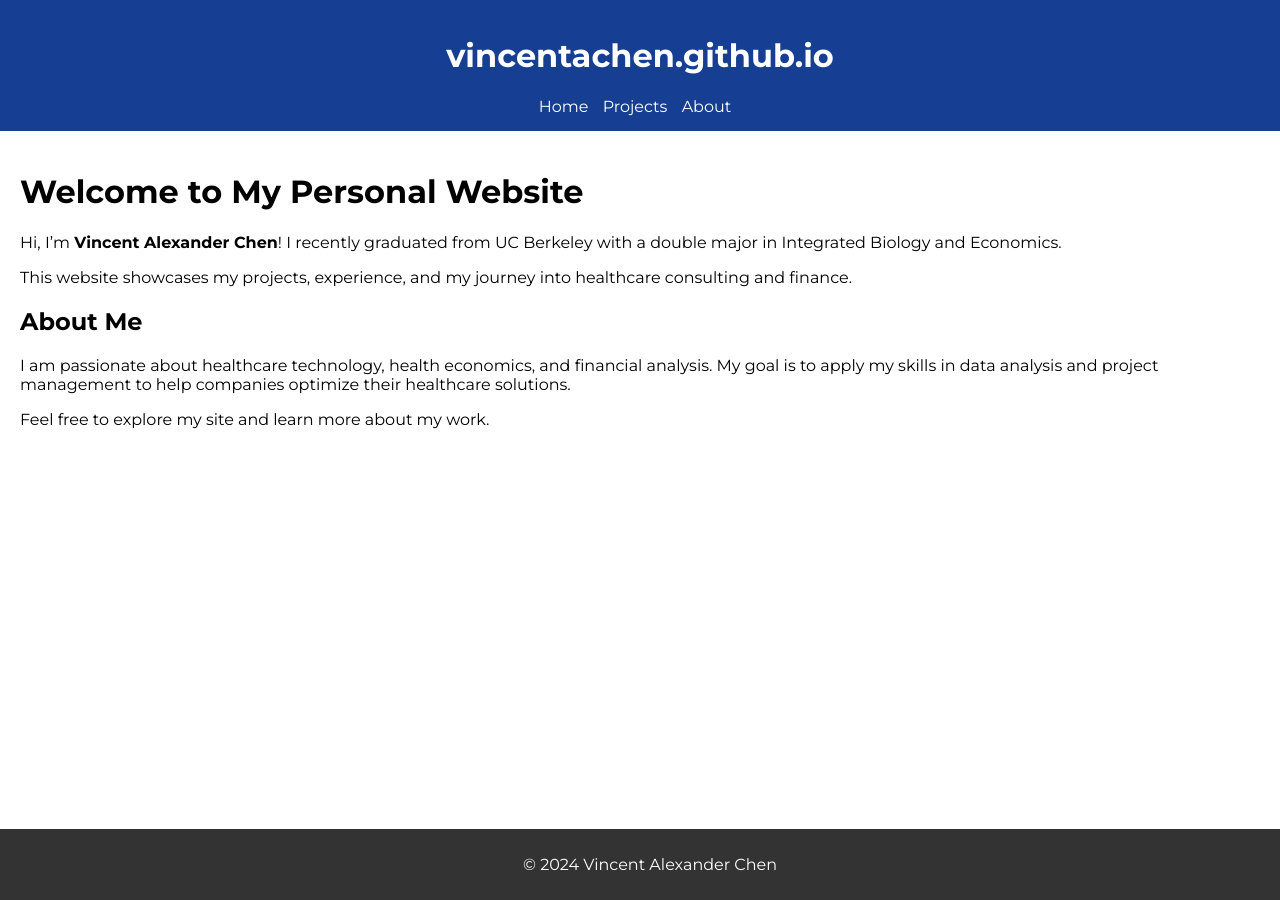
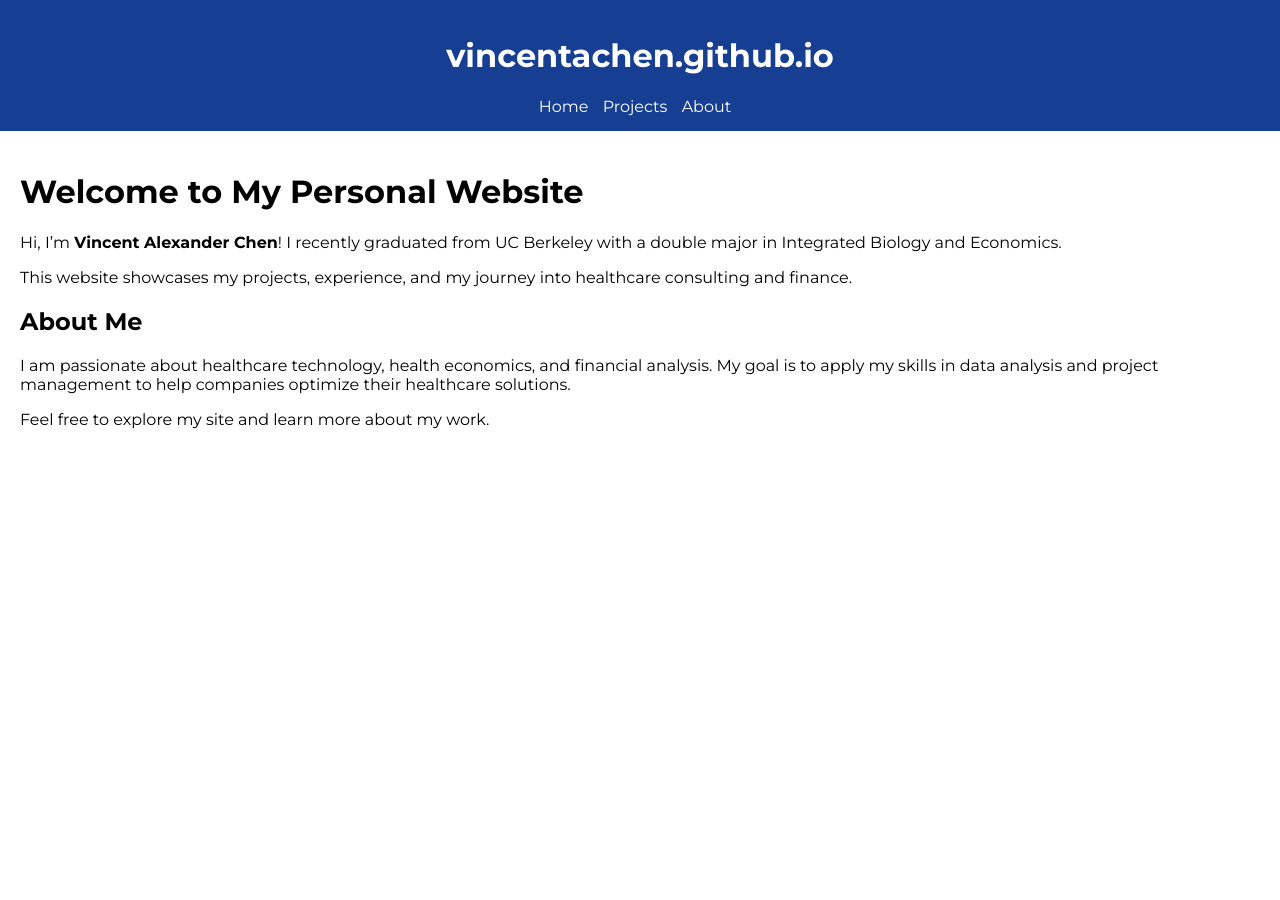
Before and after one commit to vincentachen/vincentachen.github.io, a Jekyll site: the page built from index.md, in a window 1280 px wide. Built offline with Jekyll 4.4.1, drawn with Linux system fonts in a browser that asks for light colours.

Commit message:
Update styles.css

```diff
--- a/assets/css/styles.css
+++ b/assets/css/styles.css
@@ -33,7 +33,7 @@ main {
 }
 
 footer {
-    background-color: #333;
+    background-color: #FFFFFF;
     color: white;
     text-align: center;
     padding: 10px;
```
